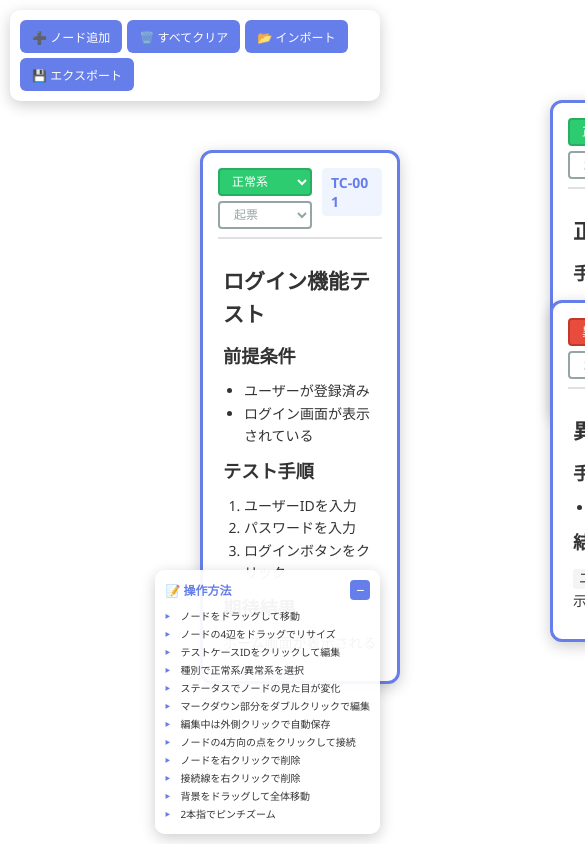
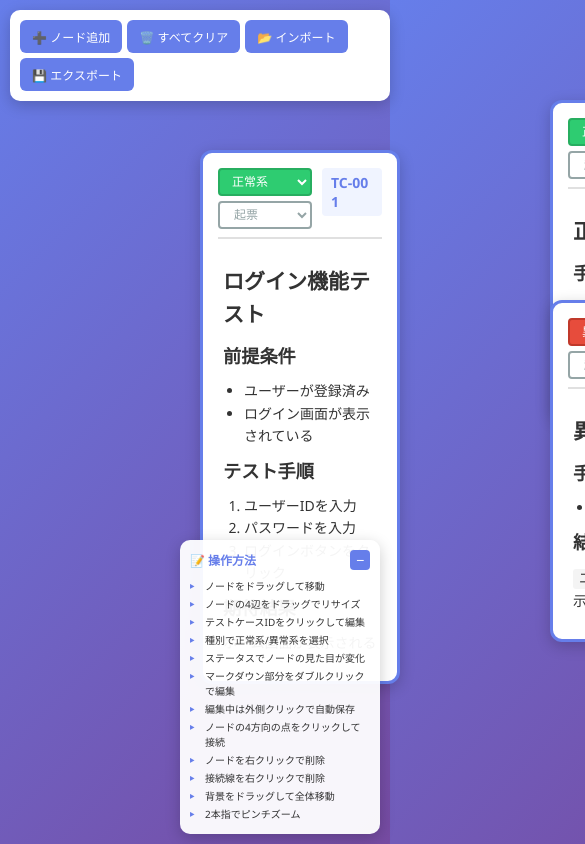
Before and after one commit to KagenoMoheji/llm_challenge, a plain HTML site: page docdmap/app.html in a window 390 px wide. Shown: the top 844 px of the page, 585 px wide, since content can reach past the window. Drawn offline with nearby package versions, Linux system fonts and the light colour scheme.

Commit message:
やはり背景バグってて動確しづらいのでこの関連を切り戻し

```diff
--- a/docdmap/app.html
+++ b/docdmap/app.html
@@ -2,7 +2,7 @@
 <html lang="ja">
 <head>
     <meta charset="UTF-8">
-    <meta name="viewport" content="width=device-width, initial-scale=1.0">
+    <meta name="viewport" content="width=device-width, initial-scale=1.0, maximum-scale=1.0, user-scalable=no">
     <title>テスト仕様書エディター</title>
     <script src="https://cdn.jsdelivr.net/npm/marked/marked.min.js"></script>
     <style>
@@ -16,23 +16,15 @@
             font-family: 'Segoe UI', Tahoma, Geneva, Verdana, sans-serif;
             overflow: hidden;
             background: linear-gradient(135deg, #667eea 0%, #764ba2 100%);
-            position: fixed;
-            width: 100%;
-            height: 100%;
-            top: 0;
-            left: 0;
         }
 
         #canvas {
             width: 100vw;
             height: 100vh;
-            position: absolute;
-            top: 0;
-            left: 0;
+            position: relative;
             cursor: grab;
             transform-origin: center center;
             transition: transform 0.1s ease-out;
-            overflow: visible;
         }
 
         #canvas.grabbing {
@@ -47,7 +39,6 @@
             height: 100%;
             pointer-events: none;
             z-index: 1;
-            overflow: visible;
         }
 
         .node {
@@ -57,6 +48,7 @@
             border-radius: 12px;
             padding: 15px;
             min-width: 200px;
+            max-width: 800px;
             min-height: 100px;
             box-shadow: 0 4px 15px rgba(0, 0, 0, 0.2);
             cursor: move;
@@ -645,14 +637,6 @@
 
         /* モバイル対応 */
         @media (max-width: 768px) {
-            body {
-                -webkit-overflow-scrolling: touch;
-            }
-
-            #canvas {
-                touch-action: none;
-            }
-
             .toolbar {
                 top: 10px;
                 left: 10px;
@@ -660,7 +644,6 @@
                 display: flex;
                 flex-wrap: wrap;
                 gap: 5px;
-                max-width: calc(100vw - 20px);
             }
 
             .toolbar button {
@@ -673,7 +656,7 @@
                 bottom: 10px;
                 right: 10px;
                 font-size: 11px;
-                max-width: calc(100vw - 20px);
+                max-width: 200px;
                 padding: 10px;
             }
 
```
